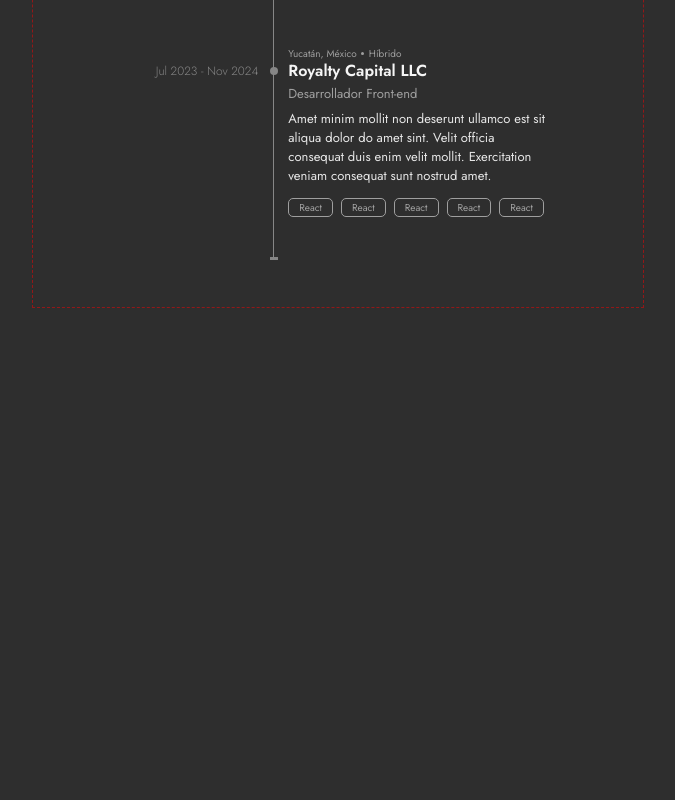
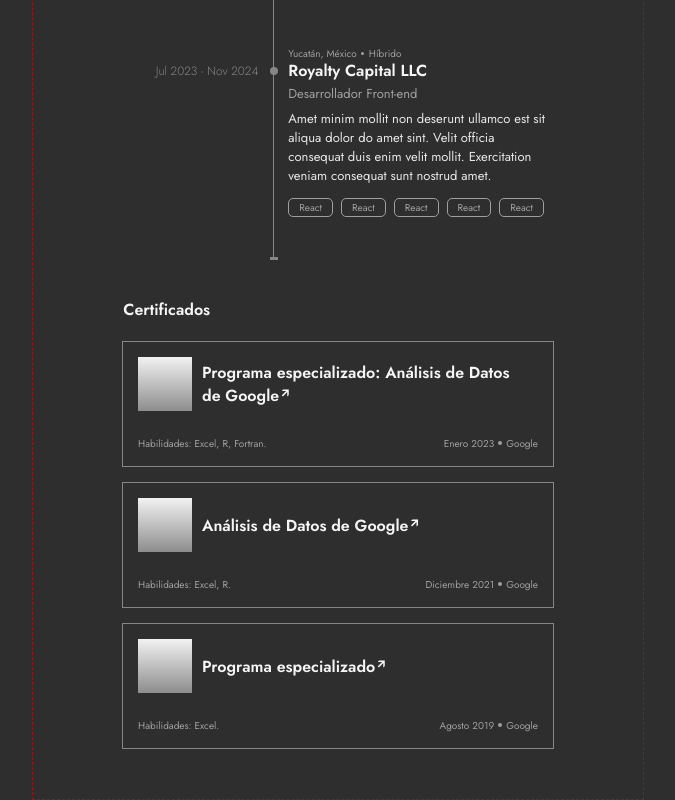
Before and after one commit to GJZ26/gjz26.github.io, a React (Vite) app: page / in a window 1280 px wide. Shown: the part 837-1637 px from the top of the page, without its empty margins (302-977 px from the left). Before the commit the page ends 1145 px from the top, so only its background shows below. Built offline with nearby package versions, Linux system fonts and the light colour scheme.

Commit message:
feat: Certificates

```diff
--- a/src/Router.tsx
+++ b/src/Router.tsx
@@ -2,6 +2,38 @@
 import Main from "./pages/Main";
 
 export default function Router() {
+  console.log(
+`       ,
+       \\\`-._           __
+        \\\\  \`-..____,.'  \`.
+         :\`.         /    \\\`.
+         :  )       :      : \\
+          ;'        '   ;  |  :
+          )..      .. .:.\`.;  :
+         /::...  .:::...   \` ;
+         ; _ '    __        /:\\
+         \`:o>   /\\o_>      ;:. \`.
+        \`-\`.__ ;   __..--- /:.   \\
+        === \\_/   ;=====_.':.     ;
+         ,/'\`--'...\`--....        ;
+              ;                    ;
+            .'                      ;
+          .'                        ;
+        .'     ..     ,      .       ;
+       :       ::..  /      ;::.     |
+      /      \`.;::.  |       ;:..    ;
+     :         |:.   :       ;:.    ;
+     :         ::     ;:..   |.    ;
+      :       :;      :::....|     |
+      /\\     ,/ \\      ;:::::;     ;
+    .:. \\:..|    :     ; '.--|     ;
+   ::.  :''  \`-.,,;     ;'   ;     ;
+.-'. _.'\\      / \`;      \\,__:      \\
+\`---'    \`----'   ;      /    \\,.,,,/
+                   \`----\`
+Thank you for showing more interest than others.
+            ~ Love to you <3 ~`
+)
   // No es necesario por ahora, pero posiblemente quiera incorporar una descripción por proyectos, blog, etc!
   return (
     <BrowserRouter>
--- /dev/null
+++ b/src/components/CertificatesCard.tsx
@@ -0,0 +1,49 @@
+import { certificate } from "../features/Certificates";
+
+const month = [
+  "Enero",
+  "Febrero",
+  "Marzo",
+  "Abril",
+  "Mayo",
+  "Junio",
+  "Julio",
+  "Agosto",
+  "Septiembre",
+  "Octubre",
+  "Noviembre",
+  "Diciembre",
+];
+
+export default function CertificatesCard({
+  certificate,
+}: {
+  certificate: certificate;
+}) {
+  return (
+    <div className="cert-card">
+      <div className="main">
+        <div className="badge" data-uri={certificate.badge} />
+        <h3>
+          <a href={certificate.uri} target="_blank" rel="noopener noreferrer">
+            {certificate.title}
+          </a>
+        </h3>
+      </div>
+      <div className="foot">
+        <span>
+          Habilidades:{" "}
+          {certificate.skills.map((skill, index) =>
+            index !== certificate.skills.length - 1 ? `${skill}, ` : `${skill}.`
+          )}
+        </span>
+        <div>
+          <span>
+            {month[certificate.date.month - 1]} {certificate.date.year}
+          </span>
+          <span>{certificate.issuer}</span>
+        </div>
+      </div>
+    </div>
+  );
+}
--- a/src/components/TimelineSegment.tsx
+++ b/src/components/TimelineSegment.tsx
@@ -50,8 +50,8 @@
       <span className="role">{experience.role}</span>
       <p>{experience.description}</p>
       <div className="stack">
-        {experience.stack.map((tech) => (
-          <div className="pills">{tech}</div>
+        {experience.stack.map((tech, index) => (
+          <div className="pills" key={index}>{tech}</div>
         ))}
       </div>
     </div>
--- /dev/null
+++ b/src/features/Certificates.tsx
@@ -0,0 +1,55 @@
+import "../styles/features/Certificates.styl";
+import CertificatesCard from "../components/CertificatesCard";
+import { DateMonth } from "./Experience";
+
+export interface certificate {
+  title: string;
+  date: DateMonth;
+  uri: string;
+  skills: Array<string>;
+  issuer: string;
+  badge?: string;
+}
+
+const certs: Array<certificate> = [
+  {
+    title: "Programa especializado: Análisis de Datos de Google",
+    date: {
+      month: 1,
+      year: 2023,
+    },
+    uri: "https://google.com",
+    skills: ["Excel", "R", "Fortran"],
+    issuer: "Google",
+  },
+  {
+    title: "Análisis de Datos de Google",
+    date: {
+      month: 12,
+      year: 2021,
+    },
+    uri: "https://google.com",
+    skills: ["Excel", "R"],
+    issuer: "Google",
+  },
+  {
+    title: "Programa especializado",
+    date: {
+      month: 8,
+      year: 2019,
+    },
+    uri: "https://google.com",
+    skills: ["Excel"],
+    issuer: "Google",
+  },
+];
+
+export default function Certificates() {
+  return (
+    <div className="certificates">
+      {certs.map((cert, index) => {
+        return <CertificatesCard certificate={cert} key={index}/>;
+      })}
+    </div>
+  );
+}
--- a/src/features/Experience.tsx
+++ b/src/features/Experience.tsx
@@ -75,8 +75,8 @@
 export default function Experience() {
   return (
     <div className="timeline">
-      {exp.map((experience) => (
-        <TimelineSegment experience={experience} />
+      {exp.map((experience, index) => (
+        <TimelineSegment experience={experience} key={index}/>
       ))}
     </div>
   );
--- a/src/pages/Main.tsx
+++ b/src/pages/Main.tsx
@@ -3,6 +3,7 @@
 import Head from "../features/Head";
 import "../styles/pages/Main.styl";
 import Experience from "../features/Experience";
+import Certificates from "../features/Certificates";
 
 export default function Main() {
   //console.log(window.matchMedia('(prefers-color-scheme: dark)'))
@@ -11,6 +12,7 @@
       <Head />
       <GenericLayout title="Sobre Mi" children={<About />} />
       <GenericLayout title="Experiencia" children={<Experience />} />
+      <GenericLayout title="Certificados" children={<Certificates />} />
     </div>
   );
 }
--- /dev/null
+++ b/src/styles/features/Certificates.styl
@@ -0,0 +1,56 @@
+@import '../helpers/Variables.styl';
+
+div.certificates {
+    margin-top: 20px;
+    display: flex;
+    align-items: center;
+    flex-direction: column;
+    gap: 15px;
+
+    div.cert-card {
+        border: 1px third_color solid;
+        width: 400px;
+        padding: 15px 15px;
+
+        div.main {
+            margin-bottom: 25px;
+            display: flex;
+            gap: 10px;
+            align-items: center;
+
+            div.badge {
+                size = 54px;
+                width: size;
+                height: size;
+                background: var(--image-place-holder-bg);
+                background: var(--image-place-holder-gr);
+            }
+
+            h3 {
+                margin: 0;
+                max-width: 330px;
+
+                a {
+                    text-decoration: none;
+                    H3();
+                    color: primary_color;
+                    Arrow();
+                }
+            }
+        }
+
+        div.foot {
+            display: flex;
+            justify-content: space-between;
+            Extra_Small();
+            width: 100%;
+            color: secondary_color;
+
+            div {
+                span {
+                    Dots(4px, 12px, 14.4px, secondary_color);
+                }
+            }
+        }
+    }
+}
```
